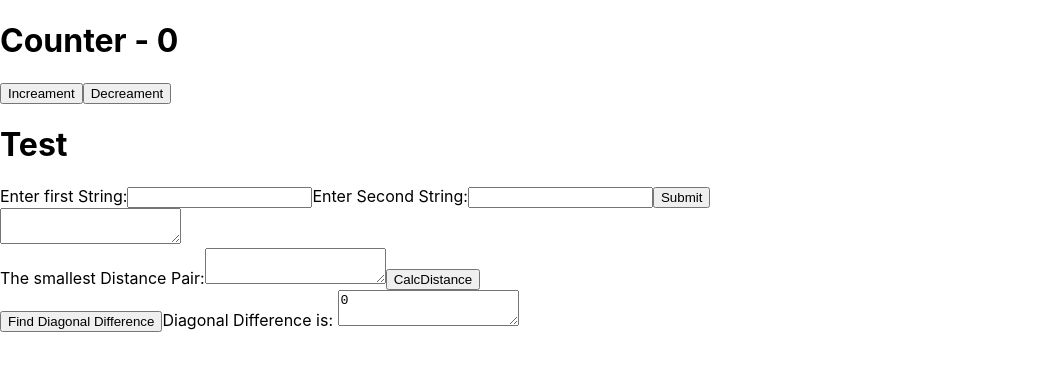
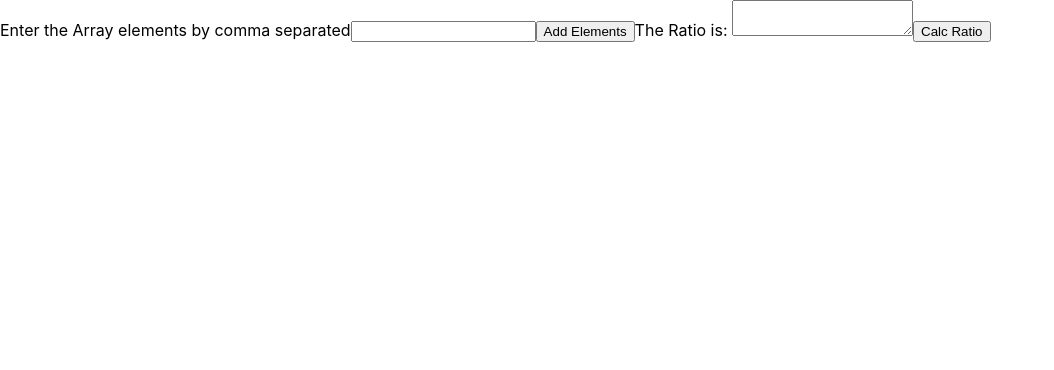
Before and after one commit to SagarDBhatt/ReactJs-Coding-Exercises, a React (Create React App) app in the folder react-exercises/: page / in a window 1280 px wide. Shown: the top 370 px of the page, without its empty margins (0-1054 px from the left). Built offline with nearby package versions, Linux system fonts and the light colour scheme.

Commit message:
Solved more exercices

```diff
--- a/react-exercises/src/App.js
+++ b/react-exercises/src/App.js
@@ -3,36 +3,23 @@ import './App.css';
 import CounterApp from './pages/exercises/counter';
 import LevenshteinDistance from './pages/exercises/Algochurn.com/findLevenshteinDistance';
 import CalculateTheSmallestDifference from './pages/exercises/Algochurn.com/calcSmallestDifferenceBetnArrays';
-import SolveDiagonalDifference from './pages/exercises/HackerRank/Algorithm/DiagonalDifference';
+import SolveDiagonalDifference from './pages/exercises/HackerRank/Algorithm/Warmup/DiagonalDifference';
+import ArrayRatio from './pages/exercises/HackerRank/Algorithm/Warmup/ArrayRatio';
 
 function App() {
   return (
     <div id="coding-practice-div-parent-tag">
-     <CounterApp />
-     <LevenshteinDistance />
+      <ArrayRatio />
+
+
+     {/* <CounterApp />
+     <LevenshteinDistance /> */}
 
       {/* Exercise 3: */}
-      <CalculateTheSmallestDifference />
-
-      <SolveDiagonalDifference />
+      {/* <CalculateTheSmallestDifference /> */}
+      {/* <SolveDiagonalDifference /> */}
 
     </div>
-    // <div className="App">
-    //   <header className="App-header">
-    //     <img src={logo} className="App-logo" alt="logo" />
-    //     <p>
-    //       Edit <code>src/App.js</code> and save to reload.
-    //     </p>
-    //     <a
-    //       className="App-link"
-    //       href="https://reactjs.org"
-    //       target="_blank"
-    //       rel="noopener noreferrer"
-    //     >
-    //       Learn React
-    //     </a>
-    //   </header>
-    // </div>
   );
 }
 
--- /dev/null
+++ b/react-exercises/src/pages/exercises/HackerRank/Algorithm/Warmup/ArrayRatio.jsx
@@ -0,0 +1,60 @@
+/**
+ * Given the array, identify the ratio of +ves, -ves and 0 numbers with the 6 digits presicision.
+ */
+
+import React, {useState, useEffect, useRef} from 'react';
+
+const ArrayRatio = () => {
+
+    const [taRatioResult, setTaRationResult] = useState([]);
+    const [inpArr, setInpArr] = useState([]);
+    const inputArrayDOM = useRef(null);
+
+    useEffect( () => {
+        console.log("New value added" + inpArr);
+    }, [inpArr]);
+
+    const handleClick = (e) => {
+        e.preventDefault();
+
+        let posCount = 0, negCount = 0, zeroCount = 0;
+        for(var i = 0; i < inpArr.length; i++){
+            if(inpArr[i] > 0)posCount++;
+            else if(inpArr[i] < 0)negCount++;
+            else zeroCount++;
+        }
+        setTaRationResult(current => [...current, (posCount/inpArr.length).toFixed(6)]);
+        setTaRationResult(current => [...current, (negCount/inpArr.length).toFixed(6)]);
+        setTaRationResult(current => [...current, (zeroCount/inpArr.length).toFixed(6)]);
+    }
+
+    const handleAddArrayElenments = (e) => {
+        let newVal = document.getElementById("inputNumbers").value;
+        // let newVal = inputArrayDOM.current;
+        // console.log("NV = " + newVal);
+
+        e.preventDefault();
+        setInpArr(curr => [...curr, newVal]);
+        console.log(inpArr);
+    }
+
+    // const handleSubmit = (e) => {
+    //     alert("Handle submit clicked!!");
+    // }
+
+    return(
+       <div>
+        <form>
+            <lable>Enter the Array elements by comma separated</lable>
+            <input type='number' id='inputNumbers' ref={inputArrayDOM}></input>
+            <button onClick={handleAddArrayElenments}>Add Elements</button>
+            <label>The Ratio is: </label>
+            <textarea id='taRationResult' value={taRatioResult}></textarea>
+            <button onClick={handleClick}>Calc Ratio</button>
+            {/* <button type='submit'>Submit</button> */}
+        </form>
+       </div>
+    )
+}
+
+export default ArrayRatio;
```
Also changed, not shown: react-exercises/src/pages/exercises/HackerRank/Algorithm/Warmup/DiagonalDifference.jsx (renamed from react-exercises/src/pages/exercises/HackerRank/Algorithm/DiagonalDifference.jsx).
